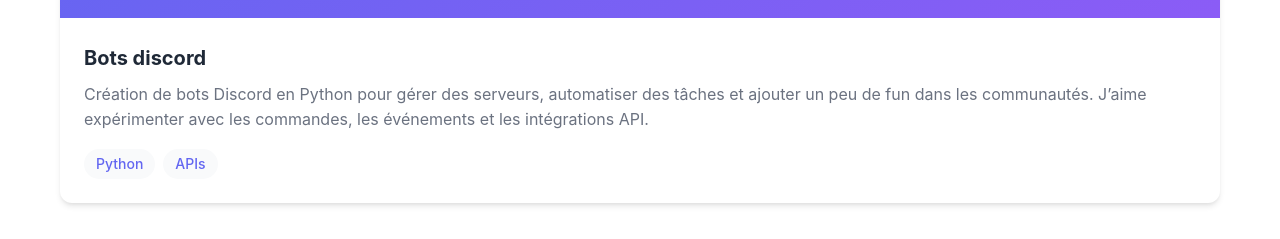
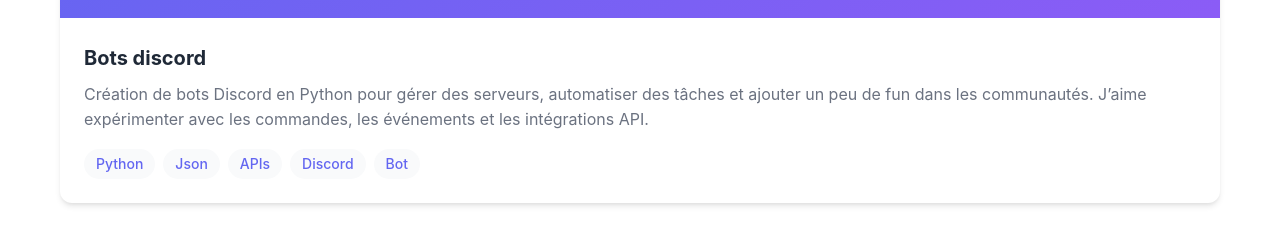
Before and after one commit to Gaztaflux/gaztaflux.github.io, a plain HTML site: page index.html in a window 1280 px wide. Shown: the part 2397-2636 px from the top of the page. Drawn offline with Linux system fonts and the light colour scheme.

Commit message:
Update project section with additional tags for Discord bot project

```diff
--- a/index.html
+++ b/index.html
@@ -118,7 +118,10 @@
                         <p>Création de bots Discord en Python pour gérer des serveurs, automatiser des tâches et ajouter un peu de fun dans les communautés. J’aime expérimenter avec les commandes, les événements et les intégrations API.</p>
                         <div class="project-tags">
                             <span class="tag">Python</span>
+                            <span class="tag">Json</span>
                             <span class="tag">APIs</span>
+                            <span class="tag">Discord</span>
+                            <span class="tag">Bot</span>
                         </div>
                     </div>
                 </div>
```
